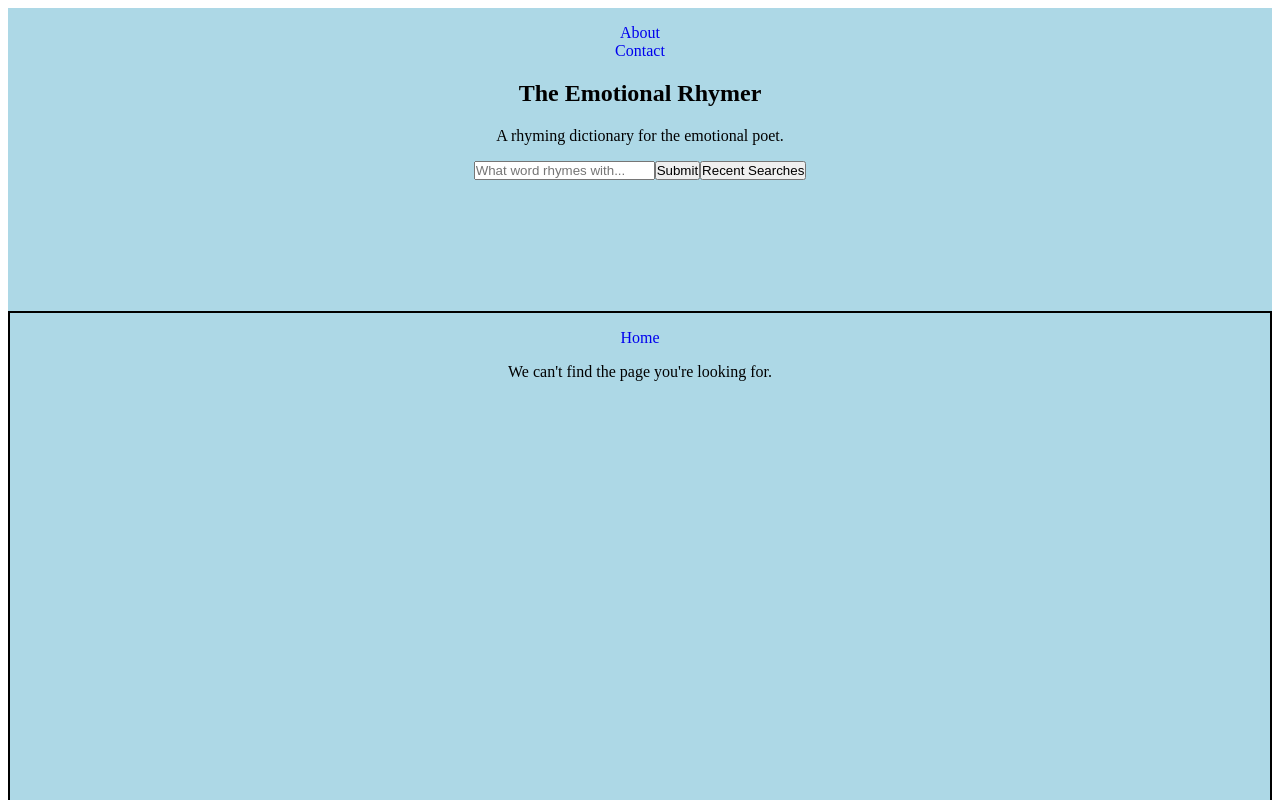
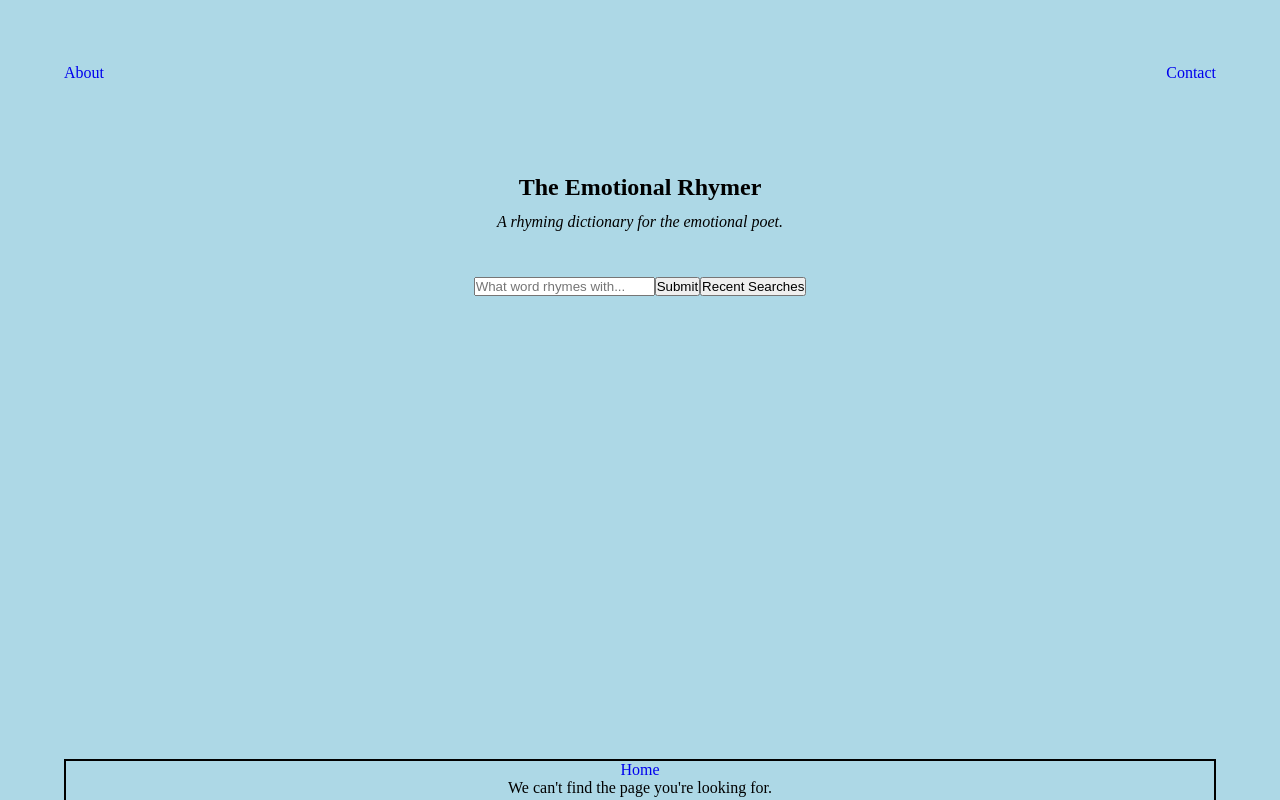
Before and after one commit to tanishaldavey/the-emotional-rhymer, a React (Create React App) app: page / in a window 1280 px wide. Shown: the top 800 px of the page. Built offline with nearby package versions, Linux system fonts and the light colour scheme.

Commit message:
Position elements in header, add italic to tagline

```diff
--- a/src/components/App/App.css
+++ b/src/components/App/App.css
@@ -5,11 +5,11 @@ main {
   background: lightblue;
   display: grid;
   grid-template-columns: 1fr;
-  grid-template-rows: .5fr .5fr .5fr 3.8fr;
+  grid-template-rows: 1.5fr 1fr 2fr 4.8fr;
   grid-template-areas:
   "nav"
   "header"
   "searchForm"
   "container";
-  max-height: 100vh;
+  padding: 5%;
 }
--- a/src/components/Header/Header.css
+++ b/src/components/Header/Header.css
@@ -1,4 +1,10 @@
 /* STYLING FOR HEADER AREA */
 header {
   grid-area: header;
+  margin: 8% 0 4% 0;
 }
+
+header p {
+  font-style: italic;
+  margin: 1% 0;
+}
--- a/src/components/Navigation/Navigation.css
+++ b/src/components/Navigation/Navigation.css
@@ -2,3 +2,12 @@
 nav {
   grid-area: nav;
 }
+
+nav ul {
+  display: flex;
+  justify-content: space-between;
+}
+
+nav ul li {
+  list-style: none;
+}
--- a/src/index.css
+++ b/src/index.css
@@ -1,7 +1,7 @@
 /* GENERAL STYLING FOR THE APPLICATION */
 * {
-  border-box: none;
-  maring: 0;
+  box-sizing: border-box;
+  margin: 0;
   padding: 0;
 }
 
```
